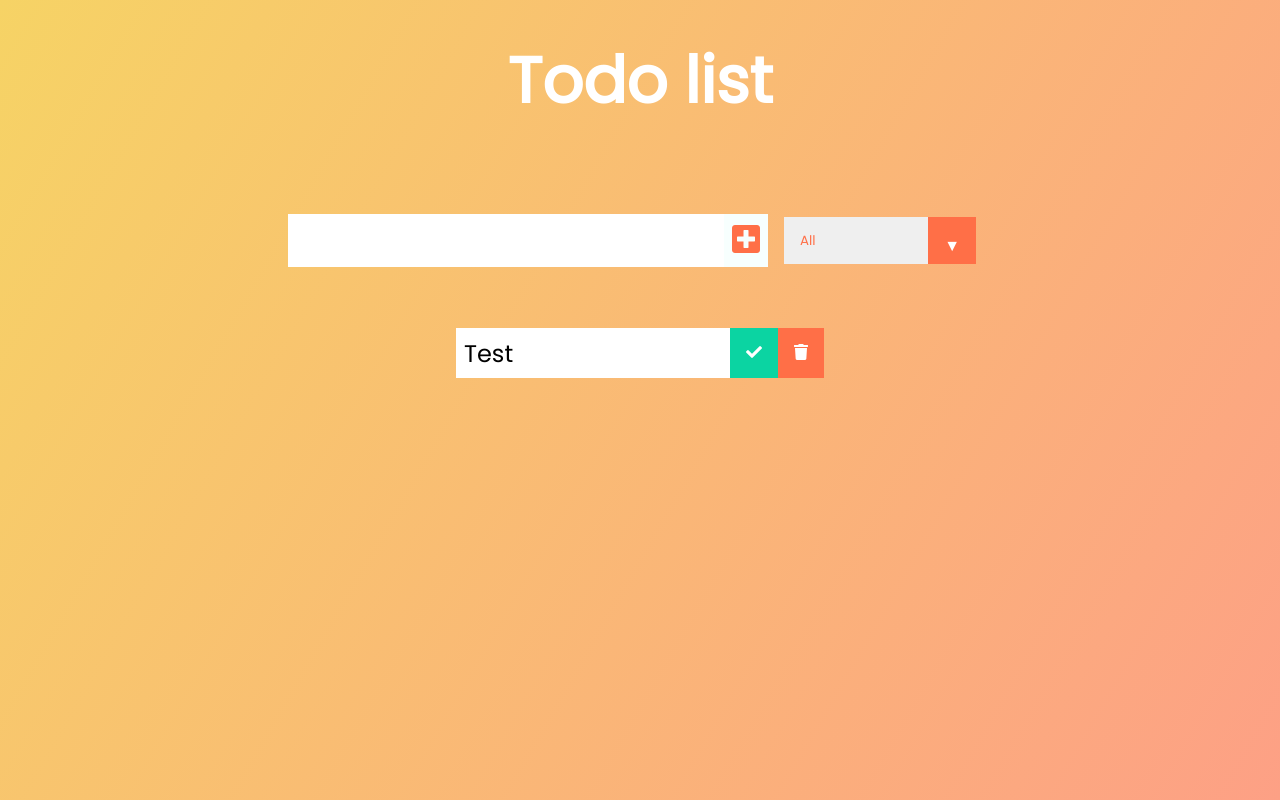
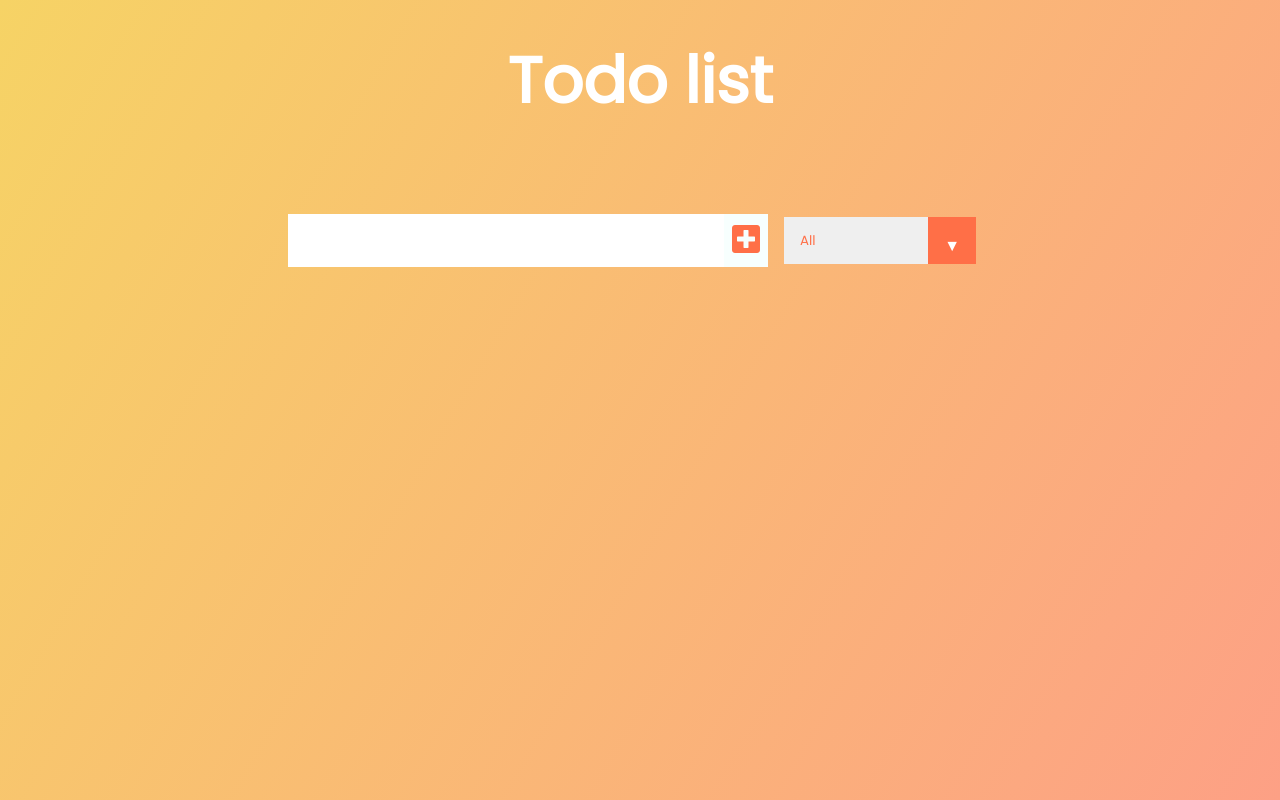
Before and after one commit to NapanReaper/React-Todo, a React (Create React App) app: page / in a window 1280 px wide. Built offline with nearby package versions, Linux system fonts and the light colour scheme.

Commit message:
add Read Delete

```diff
--- a/src/components/Todo.js
+++ b/src/components/Todo.js
@@ -1,16 +1,15 @@
 import React from 'react'
 
-const Todo = () => {
+const Todo = ({ todo, handleComplete, handleDelete }) => {
+
  return (
-  <div className='todo'>
-   <li className="todo-item">
-    Test
-   </li>
-   <button className="complete-btn">
+  <div className='todo' >
+   <li className={`todo-item ${todo.completed ? 'completed' : ''}`} >{todo.text}</li>
+   <button className="complete-btn" onClick={() => handleComplete(todo.id)}>
     <i className="fas fa-check"></i>
    </button>
-   <button className='trash-btn'>
-    <i i className="fas fa-trash"></i>
+   <button className='trash-btn' onClick={() => handleDelete(todo.id)}>
+    <i className="fas fa-trash"></i>
    </button>
   </div>
  )
--- a/src/components/TodoList.js
+++ b/src/components/TodoList.js
@@ -1,10 +1,23 @@
 import Todo from "./Todo"
 
 const TodoList = ({ todos, setTodos }) => {
+ const handleDelete = (id) => {
+  setTodos(todos.filter(todo => todo.id !== id))
+ }
+ const handleComplete = (id) => {
+  setTodos(todos.map(todo => {
+   if (todo.id === id) {
+    return { ...todo, completed: !todo.completed }
+   }
+   return todo
+  }))
+ }
  return (
   <div className='todo-container'>
    <ul className="todo-list">
-    <Todo />
+    {todos.map(todo => (
+     <Todo todo={todo} key={todo.id} handleComplete={handleComplete} handleDelete={handleDelete} />
+    ))}
    </ul>
   </div>
  )
```
